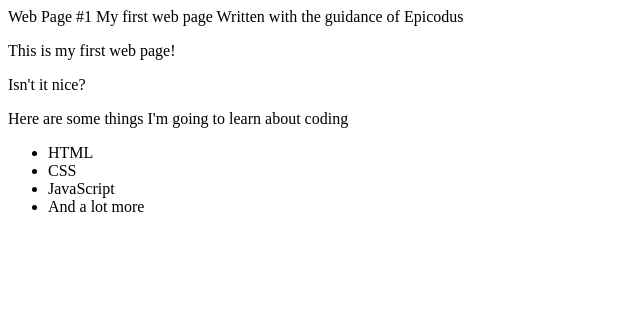
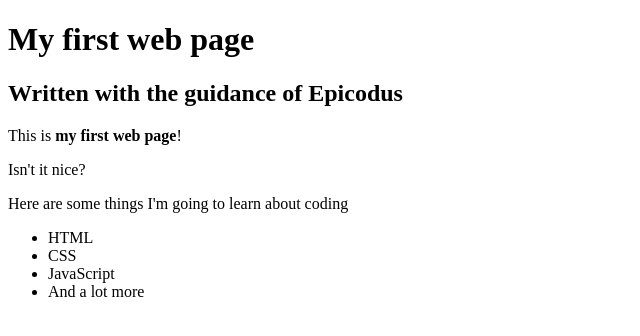
Before and after one commit to Simon-Peter-dotcom/my-first-webpage, a plain HTML site: page my-first-webpage.html in a window 1280 px wide. Shown: the whole page, without its empty margins (0-640 px from the left). Drawn offline with Linux system fonts and the light colour scheme.

Commit message:
header and title elements corrected

```diff
--- a/my-first-webpage.html
+++ b/my-first-webpage.html
@@ -1,12 +1,12 @@
 <!DOCTYPE html>
 <html>
   <head>
-    <tittle>Web Page #1</tittle>
+    <title>Web Page #1</title>
   </head>
   <body>
-    <h>My first web page</h>
-    <h>Written with the guidance of Epicodus</h>
-    <p>This is my first web page!</p>
+    <h1>My first web page</h1>
+    <h2>Written with the guidance of Epicodus</h2>
+    <p>This is <strong>my first web page</strong>!</p>
     <p>Isn't it nice?</p>
     <p>Here are some things I'm going to learn about coding</p>
     <ul>
```
